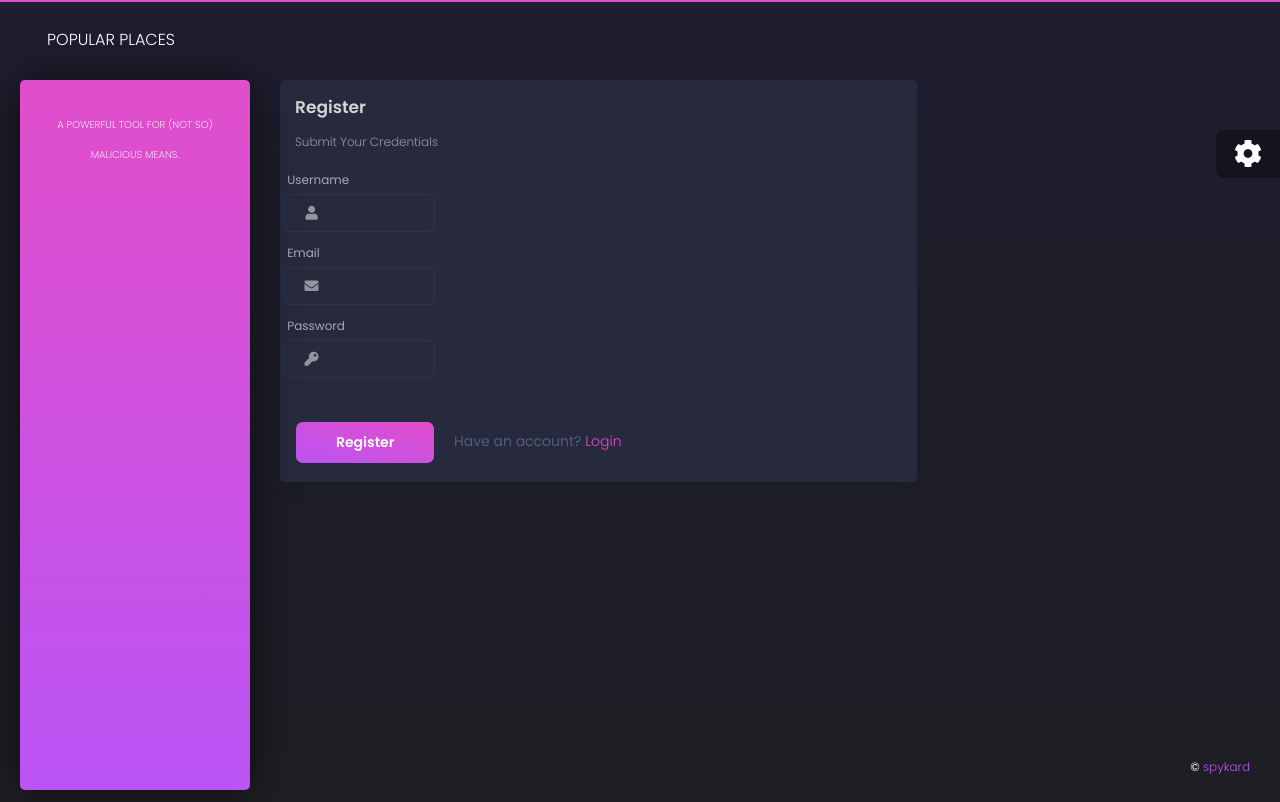
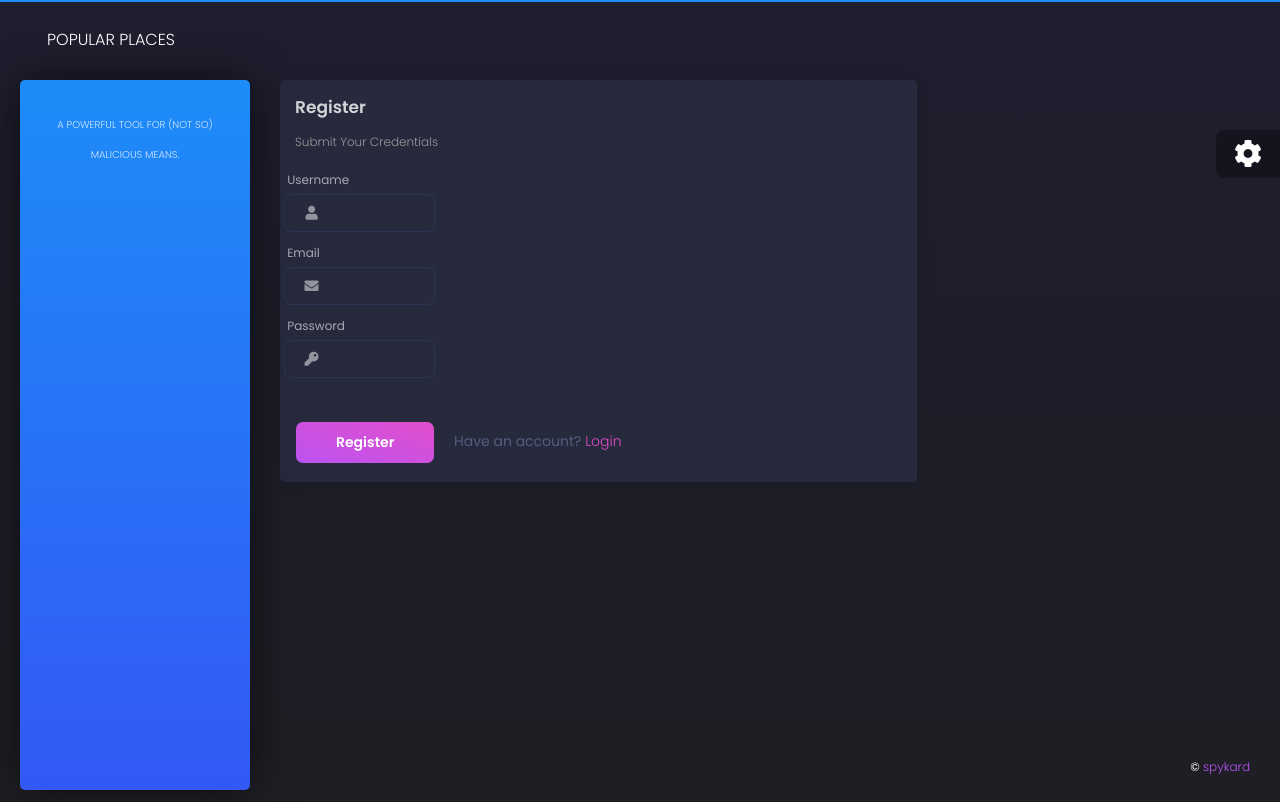
Before and after one commit to spykard/popularplaces-app, a Flask app: page /register in a window 1280 px wide. Run offline with Flask 2, Linux system fonts and the light colour scheme; some libraries are stand-ins or nearby versions.

Commit message:
UI Preferences Implemented

```diff
--- a/app/base/models.py
+++ b/app/base/models.py
@@ -36,6 +36,8 @@ class User(db.Model, UserMixin):
     settings_type2 = Column(String, server_default='settings_type2')
     settings_all_places = Column(Integer, server_default='settings_all_places')
     last_login = Column(Date, server_default='last_login')
+    ui_color = Column(String, server_default='ui_color')
+    ui_theme = Column(String, server_default='ui_theme')
 
     def __init__(self, **kwargs):
         for property, value in kwargs.items():
--- a/app/base/routes.py
+++ b/app/base/routes.py
@@ -22,6 +22,24 @@ from app.base.util import verify_pass
 @blueprint.route('/')
 def route_default():
     return redirect(url_for('base_blueprint.login'))
+
+@blueprint.route('/update-ui-color-preference', methods=['POST'])
+def update_ui_color_preferences():
+    if current_user.is_authenticated:
+        current_user.ui_color = request.form['color']
+        db.session.commit()
+        return "true"
+    else:
+        return "false"
+
+@blueprint.route('/update-ui-theme-preference', methods=['POST'])
+def update_ui_theme_preferences():
+    if current_user.is_authenticated:
+        current_user.ui_theme = request.form['theme']
+        db.session.commit()
+        return "true"
+    else:
+        return "false"
 
 ## Login & Registration
 
--- a/app/base/templates/includes/fixed-plugin.html
+++ b/app/base/templates/includes/fixed-plugin.html
@@ -9,7 +9,7 @@
         <li class="adjustments-line">
           <a href="javascript:void(0)" class="switch-trigger background-color">
             <div class="badge-colors text-center">
-              <span class="badge filter badge-primary active" data-color="primary"></span>
+              <span class="badge filter badge-primary" data-color="primary"></span>
               <span class="badge filter badge-info" data-color="blue"></span>
               <span class="badge filter badge-success" data-color="green"></span>
             </div>
--- a/app/base/templates/includes/navigation.html
+++ b/app/base/templates/includes/navigation.html
@@ -2,7 +2,7 @@
       <!-- Navbar -->
       <nav class="navbar navbar-expand-lg navbar-absolute navbar-transparent">
         <div class="container-fluid">
-          <div class="navbar-wrapper navbar-dark">  <!-- Visual Bug Fix -->
+          <div class="navbar-wrapper navbar-{{ current_user.ui_theme }}">  <!-- Visual Bug Fix -->
             <div class="navbar-toggle d-inline">
               <button type="button" class="navbar-toggler">
                 <span class="navbar-toggler-bar bar1"></span>
--- a/app/base/templates/includes/scripts-sidebar.html
+++ b/app/base/templates/includes/scripts-sidebar.html
@@ -49,6 +49,18 @@
           if ($sidebar_responsive.length != 0) {
             $sidebar_responsive.attr('data', new_color);
           }
+
+          $.ajax({
+            type: 'POST',
+            data: {
+              color: new_color,
+            },
+            url: "/update-ui-color-preference",
+            success: function(data){
+                     },
+            error: function(data){
+                     },
+          });
         });
 
         $('.switch-sidebar-mini input').on("switchChange.bootstrapSwitch", function() {
@@ -104,12 +116,36 @@
           $('body').addClass('white-content');
           $('.navbar-wrapper').removeClass('navbar-dark');  // Bug Fix
           $('.navbar-wrapper').addClass('navbar-light');
+
+          $.ajax({
+            type: 'POST',
+            data: {
+              theme: 'light',
+            },
+            url: "/update-ui-theme-preference",
+            success: function(data){
+                     },
+            error: function(data){
+                     },
+          });
         });
 
         $('.dark-badge').click(function() {
           $('body').removeClass('white-content');
           $('.navbar-wrapper').removeClass('navbar-light');  // Bug Fix
           $('.navbar-wrapper').addClass('navbar-dark');
+
+          $.ajax({
+            type: 'POST',
+            data: {
+              theme: 'dark',
+            },
+            url: "/update-ui-theme-preference",
+            success: function(data){
+                     },
+            error: function(data){
+                     },
+          });
         });
       });
     });
--- a/app/base/templates/includes/sidebar.html
+++ b/app/base/templates/includes/sidebar.html
@@ -1,6 +1,7 @@
 
 
-    <div class="sidebar" data="primary">
+    <!-- <div class="sidebar" data="{{ current_user.ui_color }}"> -->
+    <div class="sidebar" data="{% if current_user.is_authenticated %}{{current_user.ui_color}}{% else %}blue{% endif %}">
       <div class="sidebar-wrapper">
         <!-- <div class="logo">
           <a target="_blank" rel="sponsored noopener noreferrer"
--- a/app/base/templates/layouts/base.html
+++ b/app/base/templates/layouts/base.html
@@ -42,12 +42,12 @@
 
 </head>
 
-<body class="">
+<body class="{% if current_user.ui_theme == 'light' %}white-content{% endif %}">
   <div class="wrapper">
 
     {% include 'includes/sidebar.html' %}
 
-    <div class="main-panel">
+    <div class="main-panel" data="{% if current_user.is_authenticated %}{{current_user.ui_color}}{% else %}blue{% endif %}">
 
       {% include 'includes/navigation.html' %}
 
```
